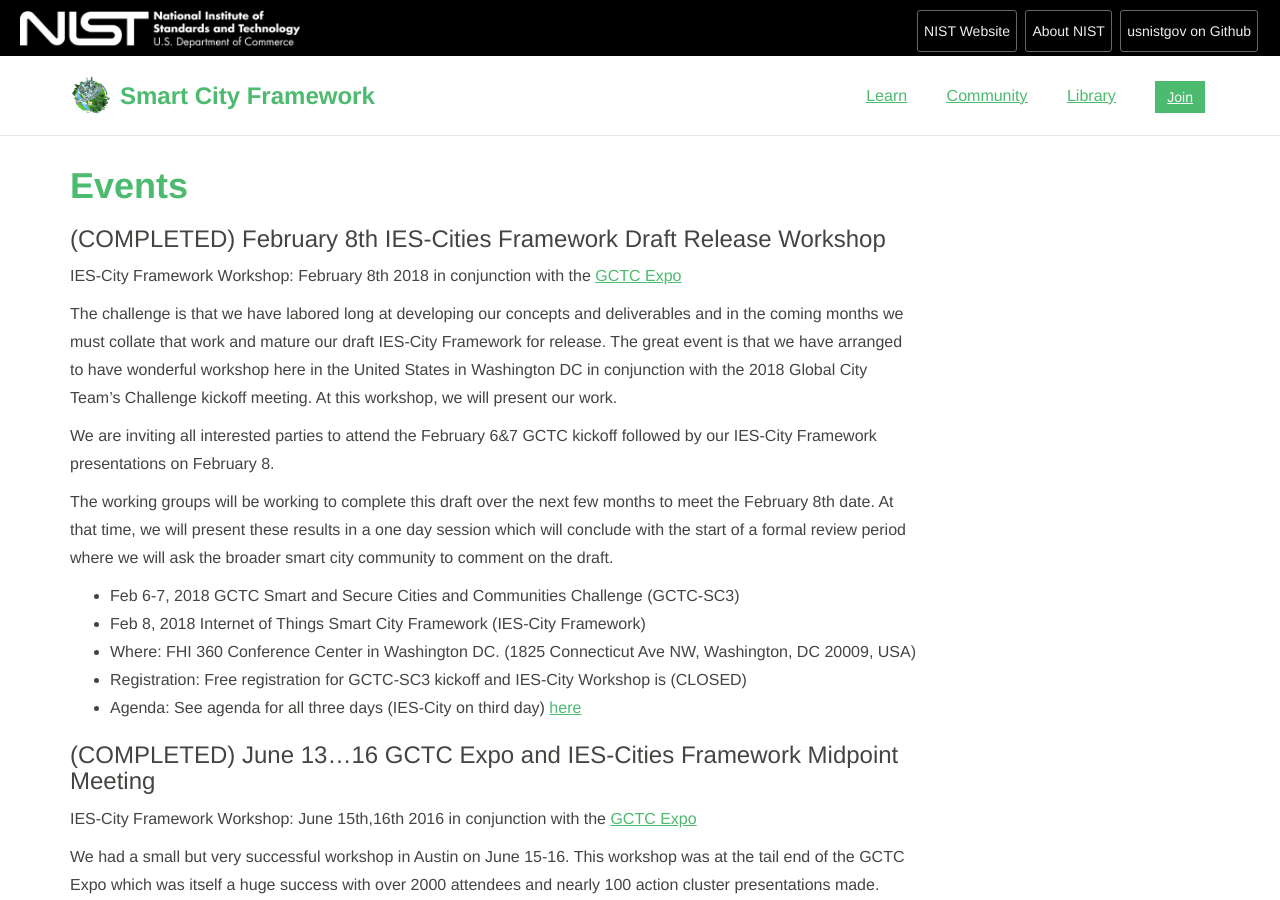
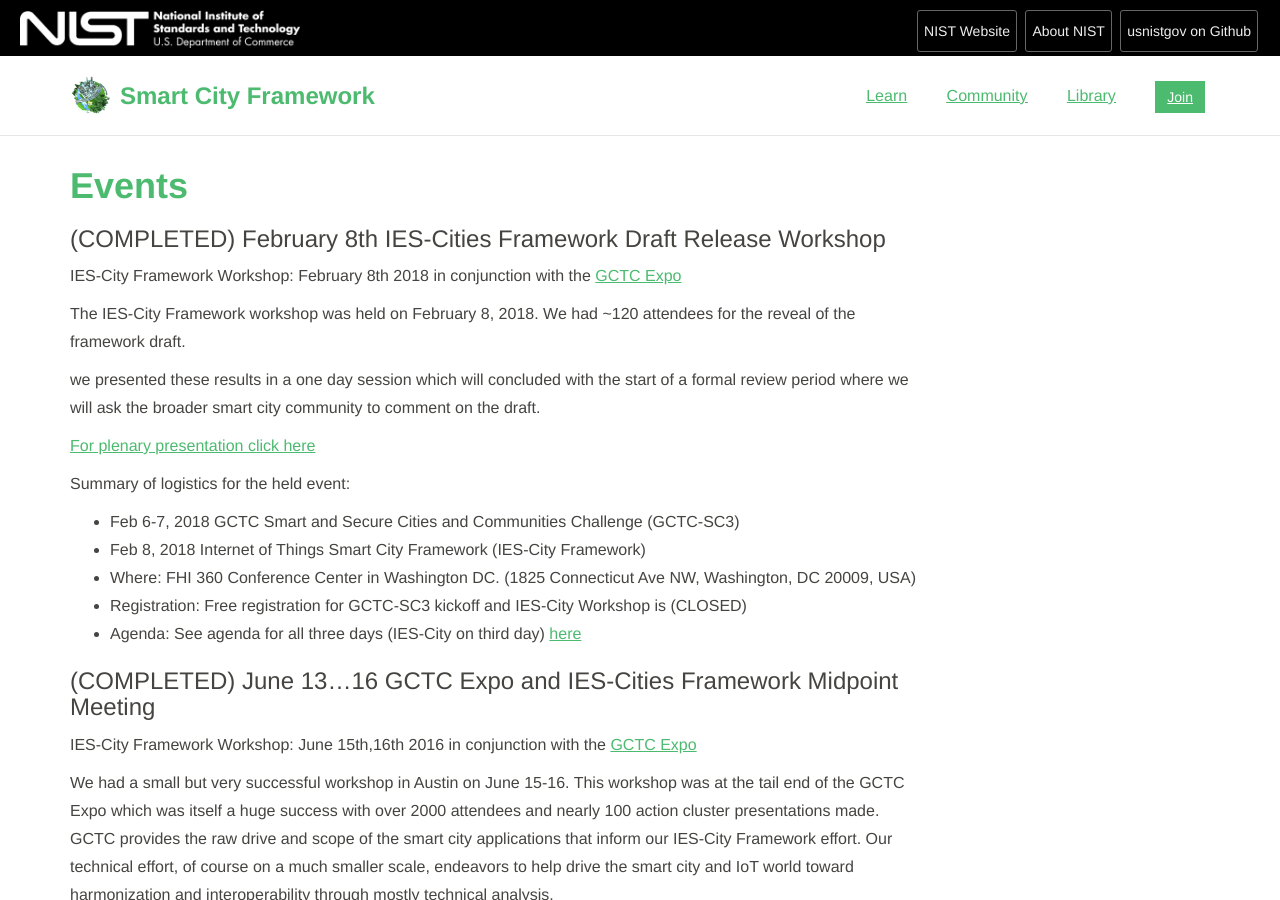
Before and after one commit to usnistgov/smartcitiesarchitecture, a Jekyll site: the page built from events/index.md, in a window 1280 px wide and 900 px high. Built offline with Jekyll 4.4.1, drawn with Linux system fonts in a browser that asks for light colours; nearby versions of some CDN libraries.

Commit message:
added event presentation to pages

```diff
--- a/events/index.md
+++ b/events/index.md
@@ -9,19 +9,18 @@
 
 IES-City Framework Workshop: February 8th 2018 in conjunction with the [GCTC Expo](https://pages.nist.gov/GCTC/event/gctc-kickoff-2018/)
 
-The challenge is that we have labored long at developing our concepts and deliverables and in the coming months we must collate that work and mature our draft IES-City Framework for release. The great event is that we have arranged to have wonderful workshop here in the United States in Washington DC in conjunction with the 2018 Global City Team’s Challenge kickoff meeting. At this workshop, we will present our work.
+The IES-City Framework workshop was held on February 8, 2018. We had ~120 attendees for the reveal of the framework draft.
 
-We are inviting all interested parties to attend the February 6&7 GCTC kickoff followed by our IES-City Framework presentations on February 8.
+we presented these results in a one day session which will concluded with the start of a formal review period where we will ask the broader smart city community to comment on the draft.
 
-The working groups will be working to complete this draft over the next few months to meet the February 8th date. At that time, we will present these results in a one day session which will conclude with the start of a formal review period where we will ask the broader smart city community to comment on the draft.
+[For plenary presentation click here](https://s3.amazonaws.com/nist-sgcps/smartcityframework/files/ies-city_framework/IES-CityFrameworkDraftReveal20180208-presented.pdf)
 
+Summary of logistics for the held event:
 *  Feb 6-7, 2018 GCTC Smart and Secure Cities and Communities Challenge (GCTC-SC3)
 *  Feb 8, 2018 Internet of Things Smart City Framework (IES-City Framework)
 *  Where: FHI 360 Conference Center in Washington DC. (1825 Connecticut Ave NW, Washington, DC 20009, USA)
 *  Registration: Free registration for GCTC-SC3 kickoff and IES-City Workshop is (CLOSED)
 *  Agenda: See agenda for all three days (IES-City on third day) [here](https://pages.nist.gov/GCTC/event/gctc-kickoff-2018/agenda/)
-
-
 
 ### (COMPLETED) June 13...16 GCTC Expo and IES-Cities Framework Midpoint Meeting
 
--- a/index.html
+++ b/index.html
@@ -41,6 +41,7 @@
 				<li style="text-align:left">IES-City Framework Technical Artifact: ConsensusPPIAnalysis_oneM2M: <a href="https://s3.amazonaws.com/nist-sgcps/smartcityframework/files/ies-city_framework/TechnicalArtifacts/ConsensusPPIAnalysis_oneM2M.xlsm">here</a></li>
 				<li style="text-align:left">IES-City Framework Technical Artifact: ConsensusPPIAnalysis_OpenIoT: <a href="https://s3.amazonaws.com/nist-sgcps/smartcityframework/files/ies-city_framework/TechnicalArtifacts/ConsensusPPIAnalysis_OpenIoT.xlsm">here</a></li>
 				<li style="text-align:left">IES-City Framework Technical Artifact: ConsensusPPIAnalysis_Template: <a href="https://s3.amazonaws.com/nist-sgcps/smartcityframework/files/ies-city_framework/TechnicalArtifacts/ConsensusPPIAnalysis_template.xlsm">here</a></li>
+				<li style="text-align:left">IES-City Framework February 8 Workshop Presentation: <a href="https://s3.amazonaws.com/nist-sgcps/smartcityframework/files/ies-city_framework/IES-CityFrameworkDraftReveal20180208-presented.pdf">here</a></li>
 
 			</ul>
 
```
Also changed, not shown: _data/documents.yml (+9 -0 lines).
